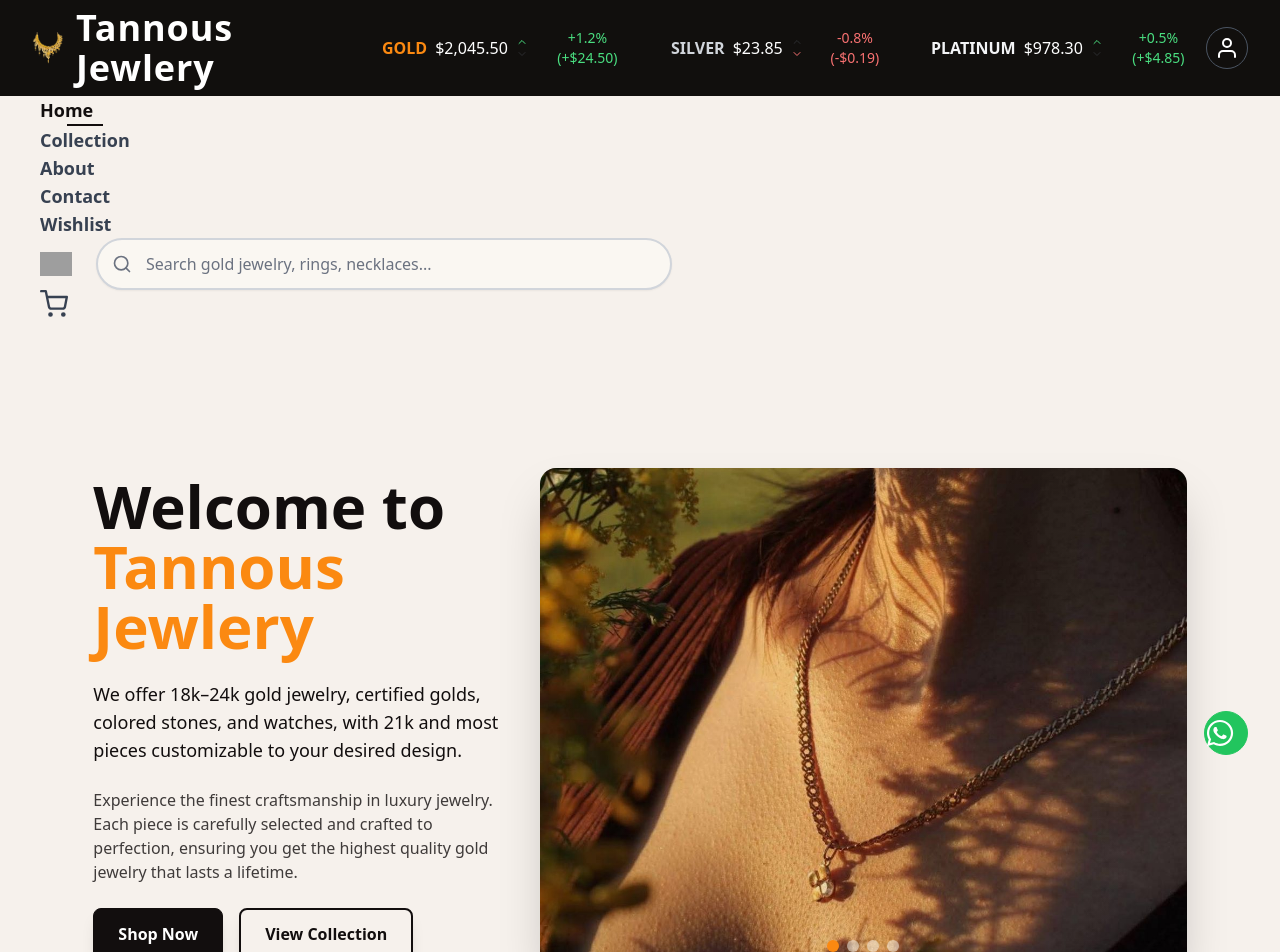
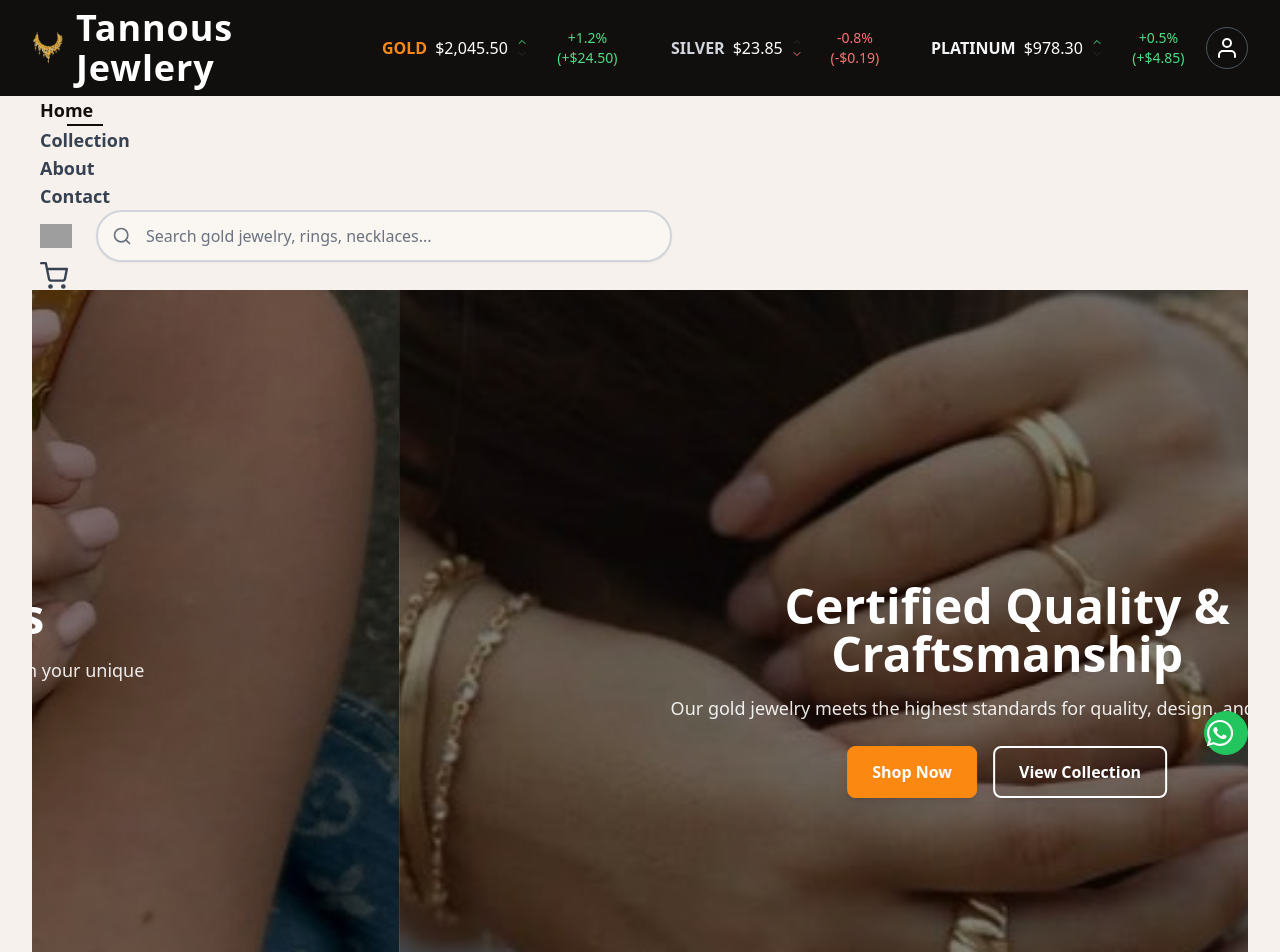
Before and after one commit to opar2043/Gold_E-Commerce_Web, a React (Vite) app: page / in a window 1280 px wide. Shown: the top 952 px of the page. Built offline with nearby package versions, Linux system fonts and the light colour scheme; grey boxes are pictures that could not be loaded.

Commit message:
Banner edited

```diff
--- a/src/Component/Checkout/BillingForm.jsx
+++ b/src/Component/Checkout/BillingForm.jsx
@@ -78,6 +78,8 @@
     'NM', 'NY', 'NC', 'ND', 'OH', 'OK', 'OR', 'PA', 'RI', 'SC',
     'SD', 'TN', 'TX', 'UT', 'VT', 'VA', 'WA', 'WV', 'WI', 'WY'
   ];
+
+
 
   return (
     <div>
--- a/src/Component/Collection/Collection.jsx
+++ b/src/Component/Collection/Collection.jsx
@@ -7,7 +7,7 @@
 const Collection = () => {
   return (
     <section className="py-20 px-4">
-      <div className="max-w-7xl mx-auto">
+      <div className=" mx-auto">
         {/* Row 1: Title + Top Arched Images */}
         <div className="flex flex-col lg:flex-row items-center justify-center gap-8 mb-12">
 
--- a/src/Component/Home/Banner.jsx
+++ b/src/Component/Home/Banner.jsx
@@ -1,95 +1,87 @@
-import { useState, useEffect } from "react";
+import React from "react";
+import { Link } from "react-router-dom";
+import "react-responsive-carousel/lib/styles/carousel.min.css";
+import { Carousel } from "react-responsive-carousel";
+
 import banner1 from "../../assets/banner1.jpg";
 import banner2 from "../../assets/banner2.jpg";
 import banner3 from "../../assets/banner3.jpg";
 import banner4 from "../../assets/banner4.jpg";
-import { Link } from "react-router-dom";
 
 const Banner = () => {
-  const bannerImages = [banner1, banner2, banner3, banner4];
-  const [currentImageIndex, setCurrentImageIndex] = useState(0);
-
-  useEffect(() => {
-    const interval = setInterval(() => {
-      setCurrentImageIndex((prevIndex) =>
-        prevIndex === bannerImages.length - 1 ? 0 : prevIndex + 1
-      );
-    }, 8000); // Change image every 8 seconds
-
-    return () => clearInterval(interval);
-  }, [bannerImages.length]);
+  const slides = [
+    {
+      img: banner1,
+      title: "Welcome to Tannous Jewelry",
+      desc: "We offer 18k–24k gold jewelry, certified golds, colored stones, and watches, with 21k and most pieces customizable to your desired design.",
+    },
+    {
+      img: banner2,
+      title: "Luxury Jewelry Collection",
+      desc: "Experience the finest craftsmanship in luxury jewelry. Each piece is carefully selected and crafted to perfection for a lifetime of beauty.",
+    },
+    {
+      img: banner3,
+      title: "Custom Gold Designs",
+      desc: "Turn your dream jewelry into reality. We create custom pieces to match your unique style and elegance.",
+    },
+    {
+      img: banner4,
+      title: "Certified Quality & Craftsmanship",
+      desc: "Our gold jewelry meets the highest standards for quality, design, and durability.",
+    },
+  ];
 
   return (
-    <div>
-      <section className="bg-col lg:grid lg:h-screen lg:place-content-center mb-5">
-        <div className="mx-auto w-full grid grid-cols-1 md:grid-cols-5 md:items-center gap-6 py-10 px-2">
-          {/* Text Section - Narrower */}
-          <div className="md:col-span-2 max-w-lg text-left space-y-6">
-            <h1 className="text-xl font-bold text-col md:text-4xl lg:text-6xl leading-tight">
-              Welcome to
-              <strong className="text-[#FB8911]"> Tannous Jewlery</strong>
-            </h1>
+    <section className="relative">
+      <Carousel
+        autoPlay
+        infiniteLoop
+        interval={2000}
+        showStatus={false}
+        showThumbs={false}
+        showArrows={false}
+        swipeable
+      >
+        {slides.map((slide, index) => (
+          <div
+            key={index}
+            className="relative w-full h-[80vh] lg:h-screen flex items-center justify-center text-center"
+          >
+            {/* Background Image */}
+            <img
+              src={slide.img}
+              alt={`Slide ${index + 1}`}
+              className="absolute inset-0 w-full h-full object-cover"
+            />
 
-            <p className="mt-4 text-col text-base md:text-lg leading-relaxed">
-              We offer 18k–24k gold jewelry, certified golds, colored stones,
-              and watches, with 21k and most pieces customizable to your desired
-              design.
-            </p>
+            {/* Dark Overlay */}
+            <div className="absolute inset-0 bg-black/50"></div>
 
-            <p className="text-col text-sm md:text-base opacity-80">
-              Experience the finest craftsmanship in luxury jewelry. Each piece
-              is carefully selected and crafted to perfection, ensuring you get
-              the highest quality gold jewelry that lasts a lifetime.
-            </p>
-
-            <div className="mt-6 flex flex-col sm:flex-row gap-4 sm:mt-8">
-              <button
-                className="inline-block rounded-lg border border-[#120E0E] bg-[#120E0E] px-6 py-3 font-semibold text-white shadow-lg transition-all duration-300 hover:bg-[#FB8911] hover:text-white hover:border-[#FB8911] hover:shadow-xl transform hover:scale-105"
-              >
-                Shop Now
-              </button>
-
-              <button
-                className="inline-block rounded-lg border-2 border-[#120E0E] px-6 py-3 font-semibold text-[#120E0E] shadow-lg transition-all duration-300 hover:bg-[#120E0E] hover:text-white transform hover:scale-105"
-              >
-                <Link to={'/collection'}>
-                View Collection
+            {/* Text Content */}
+            <div className="relative z-10 max-w-3xl px-4">
+              <h1 className="text-2xl md:text-5xl font-bold text-white leading-tight mb-4">
+                {slide.title}
+              </h1>
+              <p className="text-white/90 text-base md:text-lg mb-6">
+                {slide.desc}
+              </p>
+              <div className="flex flex-col sm:flex-row gap-4 justify-center">
+                <button className="inline-block rounded-lg border border-[#FB8911] bg-[#FB8911] px-6 py-3 font-semibold text-white shadow-lg transition-all duration-300 hover:bg-[#d8730f] hover:border-[#d8730f]">
+                  Shop Now
+                </button>
+                <Link
+                  to="/collection"
+                  className="inline-block rounded-lg border-2 border-white px-6 py-3 font-semibold text-white shadow-lg transition-all duration-300 hover:bg-white hover:text-black"
+                >
+                  View Collection
                 </Link>
-              </button>
-            </div>
-          </div>
-
-          {/* Image Section - Wider */}
-          <div className="md:col-span-3 relative">
-            <div className="relative overflow-hidden rounded-2xl shadow-2xl">
-              <img
-                src={bannerImages[currentImageIndex]}
-                alt={`Jewelry Banner ${currentImageIndex + 1}`}
-                className="w-full h-64 md:h-80 lg:h-96 xl:h-[500px] object-cover transition-all duration-1000 ease-in-out"
-              />
-
-              {/* Image Overlay for better text contrast if needed */}
-              <div className="absolute inset-0 bg-gradient-to-r from-black/10 to-transparent"></div>
-
-              {/* Image Indicators */}
-              <div className="absolute bottom-4 left-1/2 transform -translate-x-1/2 flex space-x-2">
-                {bannerImages.map((_, index) => (
-                  <button
-                    key={index}
-                    onClick={() => setCurrentImageIndex(index)}
-                    className={`w-3 h-3 rounded-full transition-all duration-300 ${
-                      index === currentImageIndex
-                        ? 'bg-[#FB8911] shadow-lg'
-                        : 'bg-[#FAF7F2]/50 hover:bg-[#FAF7F2]/75'
-                    }`}
-                  />
-                ))}
               </div>
             </div>
           </div>
-        </div>
-      </section>
-    </div>
+        ))}
+      </Carousel>
+    </section>
   );
 };
 
--- a/src/Component/Root/Navbar.jsx
+++ b/src/Component/Root/Navbar.jsx
@@ -31,19 +31,13 @@
         </li>
         <hr className="md:border md:border-[#120e0ed8]  w-8 mx-auto hidden" />
       </NavLink>
-      <NavLink to={"/wishlist"}>
-        <li>
-          <a>Wishlist</a>
-        </li>
-        <hr className="md:border md:border-[#120e0ed8]  w-8 mx-auto hidden" />
-      </NavLink>
     </>
   );
 
   return (
     <div>
 {/* Upper Navbar - Black Background */}
-<div className="bg-[#110F0D] py-2 px-3 md:px-8 flex flex-col lg:flex-row justify-between items-center text-white">
+<div className="bg-[#110F0D] py-2 px-1 md:px-8 flex flex-col lg:flex-row justify-between items-center text-white">
 
   {/* Left Side - Logo and Website Name */}
   <div className="flex items-center justify-start gap-3">
--- a/src/Component/Root/Root.jsx
+++ b/src/Component/Root/Root.jsx
@@ -6,10 +6,10 @@
 
 const Root = () => {
   return (
-    <div className="bg-col">
+  <div className="bg-col">
       <Navbar></Navbar>
 
-      <div className="mx-auto max-w-7xl w-11/12 px-4  lg:px-8">
+      <div className="mx-auto w-full  px-4  lg:px-8">
         <Outlet></Outlet>
       </div>
 
--- a/src/Component/Wishlist/Wishlist.jsx
+++ /dev/null
@@ -1,9 +0,0 @@
-import React from 'react'
-
-const Wishlist = () => {
-  return (
-    <div>Wishlist Will visiable soon</div>
-  )
-}
-
-export default Wishlist
--- a/src/main.jsx
+++ b/src/main.jsx
@@ -14,7 +14,6 @@
 import ProductDetails from './Component/ProductDetails/ProductDetails';
 import Cart from './Component/Cart/Cart';
 import Checkout from './Component/Checkout/Checkout';
-import Wishlist from './Component/Wishlist/Wishlist';
 import About from './Component/About/About';
 import Contact from './Component/Contact/Contact';
 
@@ -51,10 +50,6 @@
         element: <Cart></Cart>
       },
       {
-        path: '/wishlist',
-        element: <Wishlist></Wishlist>
-      },
-      {
         path: '/about',
         element: <About></About>
       },
```
Also changed, not shown: 1 other file (tests, documents, lock files or other folders).
